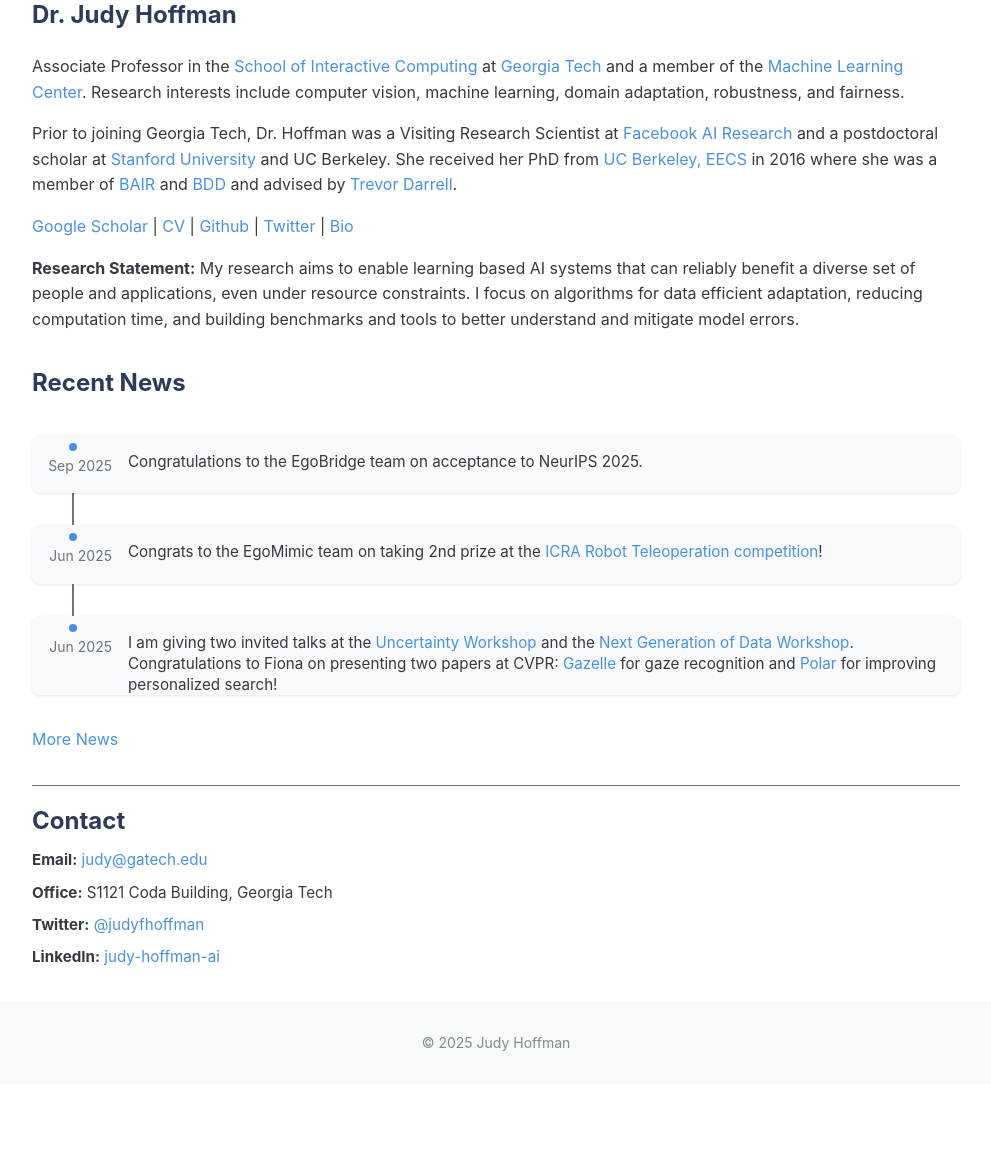
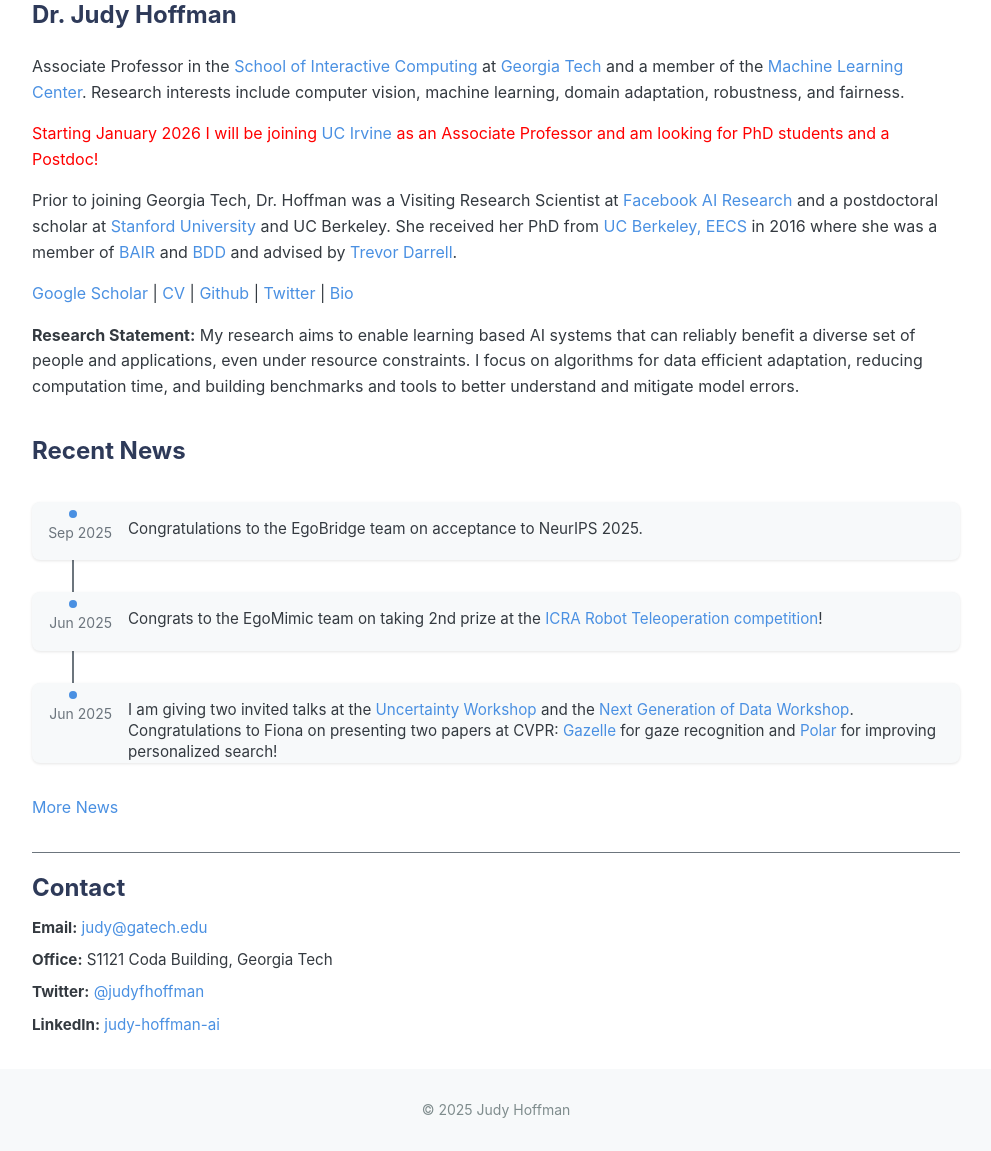
Before and after one commit to jhoffman/jhoffman.github.io, a Jekyll site: the page built from index.html, in a window 1280 px wide and 1400 px high, scrolled down 120 px. Shown: the part 249-1400 px from the top of the window, without its empty margins (144-1135 px from the left). Built offline with Jekyll 4.4.1, drawn with Linux system fonts in a browser that asks for light colours; before the commit the page ends 1453 px from its top, so only the background shows below that.

Commit message:
announcement for uci

```diff
--- a/css/pub_style.css
+++ b/css/pub_style.css
@@ -184,7 +184,8 @@
   background: #f9f9f9;
   border-left: 3px solid var(--color-accent);
   padding: 0.75em;
-  font-size: 0.85rem;
+	display: block;
+  font-size: 0.7rem;
   white-space: pre-wrap;
   margin-top: var(--spacing-sm);
   border-radius: var(--radius);
--- a/index.html
+++ b/index.html
@@ -14,6 +14,9 @@
 	 <a href="https://www.gatech.edu/">Georgia Tech</a>
 	 and a member of the <a href="https://ml.gatech.edu/">Machine Learning Center</a>.
 	 Research interests include computer vision, machine learning, domain adaptation, robustness, and fairness.
+	 </p>
+	 <p style="color: red;">
+		 Starting January 2026 I will be joining <a href="https://cs.ics.uci.edu/">UC Irvine</a> as an Associate Professor and am looking for PhD students and a Postdoc!
 	 </p>
 	 <p>
 	     Prior to joining Georgia Tech, Dr. Hoffman was a Visiting Research Scientist at
```
Also changed, not shown: publications.html (+6 -7 lines), 2 other files.
